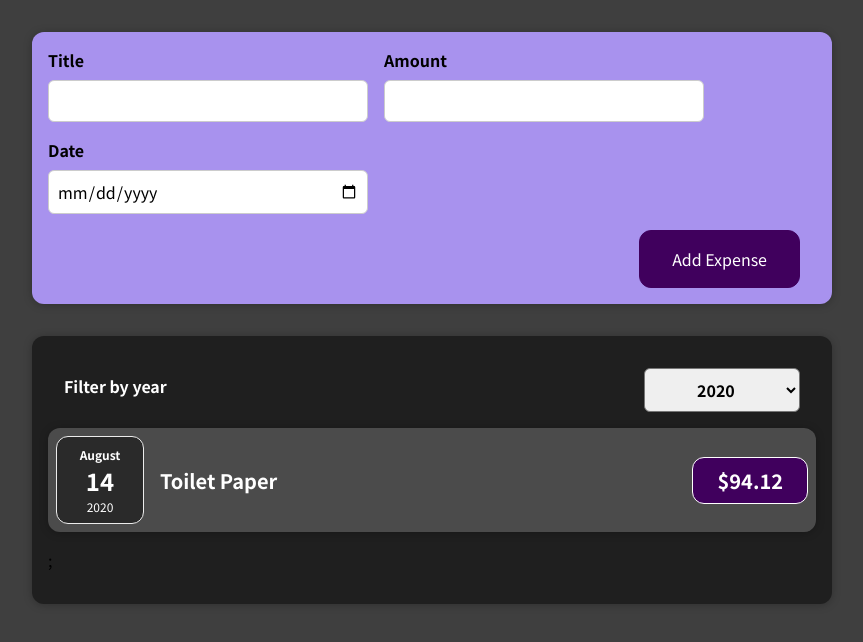
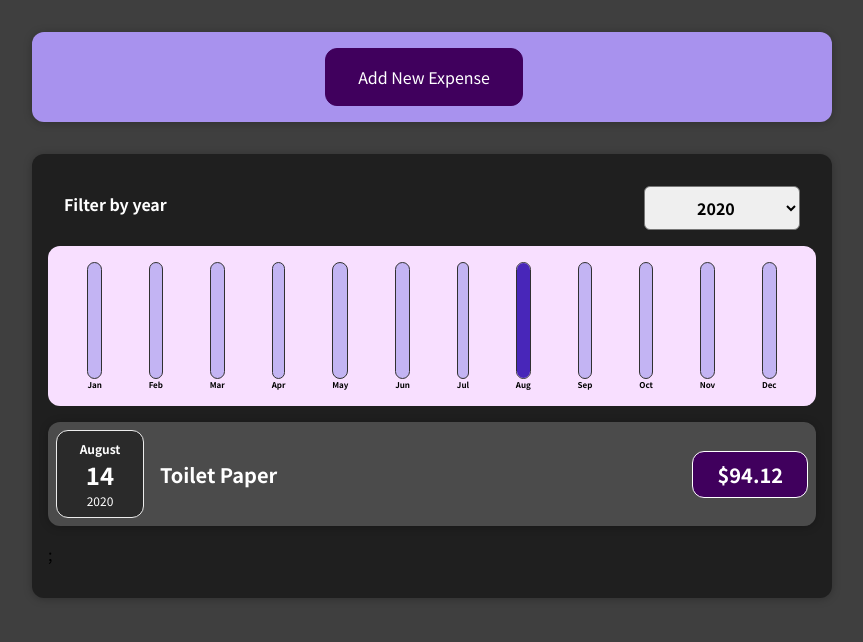
Before and after one commit to teaRain9/react-training, a React (Create React App) app: page / in a window 1280 px wide. Shown: the top 642 px of the page, without its empty margins (208-1071 px from the left). Built offline with nearby package versions, Linux system fonts and the light colour scheme.

Commit message:
project finished

```diff
--- /dev/null
+++ b/src/components/Chart/Chart.css
@@ -0,0 +1,9 @@
+.chart {
+    padding: 1rem;
+    border-radius: 12px;
+    background-color: #f8dfff;
+    text-align: center;
+    display: flex;
+    justify-content: space-around;
+    height: 10rem;
+}
--- /dev/null
+++ b/src/components/Chart/Chart.js
@@ -0,0 +1,21 @@
+import "./Chart.css"
+import ChartBar from "./ChartBar";
+
+const Chart = props => {
+    const dataPointsValues = props.dataPoints.map(data => data.value);
+    const totalMax = Math.max(...dataPointsValues)
+
+    return <div className="chart">
+        {props.dataPoints.map(dataPoint => (
+            <ChartBar
+                key={dataPoint.label}
+                value={dataPoint.value}
+                maxValue={totalMax}
+                label={dataPoint.label}
+            />
+            ))}
+            </div>
+
+};
+
+export default Chart;
--- /dev/null
+++ b/src/components/Chart/ChartBar.css
@@ -0,0 +1,30 @@
+.chart-bar {
+    height: 100%;
+    display: flex;
+    flex-direction: column;
+    align-items: center;
+}
+
+.chart-bar__inner {
+    height: 100%;
+    width: 100%;
+    border: 1px solid #313131;
+    border-radius: 12px;
+    background-color: #c3b4f3;
+    overflow: hidden;
+    display: flex;
+    flex-direction: column;
+    justify-content: flex-end;
+}
+
+.chart-bar__fill {
+    background-color: #4826b9;
+    width: 100%;
+    transition: all 0.3s ease-out;
+}
+
+.chart-bar__label {
+    font-weight: bold;
+    font-size: 0.5rem;
+    text-align: center;
+}
--- /dev/null
+++ b/src/components/Chart/ChartBar.js
@@ -0,0 +1,22 @@
+import "./ChartBar.css"
+
+
+const ChartBar = props => {
+
+    let barHeightFilled = "0%"
+
+    if (props.maxValue>0) {
+        barHeightFilled = (props.value / props.maxValue) * 100 + '%'
+    }
+    return <div className="chart-bar">
+         <div className="chart-bar__inner">
+             <div
+                 style={{height: barHeightFilled}}
+                 className="chart-bar__fill">
+             </div>
+         </div>
+         <div className="chart-bar__label">{props.label}</div>
+     </div>
+    };
+
+export default ChartBar;
--- a/src/components/expense/Expenses.js
+++ b/src/components/expense/Expenses.js
@@ -3,6 +3,7 @@
 import ExpensesFilter from "./ExpensesFilter";
 import {useState} from "react";
 import ExpenseList from "./ExpenseList";
+import ExpensesChart from "./ExpensesChart";
 
 const Expenses = (props) => {
     const [filteredYear, setFilteredYear] = useState('2020')
@@ -24,6 +25,8 @@
                                 onChangeFilter={filterChangeHandler}
                 />
 
+                <ExpensesChart expenses={filteredExpenses} />
+
                 <ExpenseList items={filteredExpenses} />
 
             </Card>
--- /dev/null
+++ b/src/components/expense/ExpensesChart.js
@@ -0,0 +1,27 @@
+import Chart from "../Chart/Chart";
+
+const ExpensesChart = props => {
+    const chartDataPoints = [
+        { label: 'Jan', value: 0 },
+        { label: 'Feb', value: 0 },
+        { label: 'Mar', value: 0 },
+        { label: 'Apr', value: 0 },
+        { label: 'May', value: 0 },
+        { label: 'Jun', value: 0 },
+        { label: 'Jul', value: 0 },
+        { label: 'Aug', value: 0 },
+        { label: 'Sep', value: 0 },
+        { label: 'Oct', value: 0 },
+        { label: 'Nov', value: 0 },
+        { label: 'Dec', value: 0 },
+    ]
+
+    for (let expense of props.expenses) {
+       const expenseMonth = expense.date.getMonth();
+       chartDataPoints[expenseMonth].value += expense.amount;
+
+    }
+    return <Chart dataPoints={chartDataPoints}/>
+}
+
+export default ExpensesChart;
--- a/src/components/newExpense/ExpenseForm.js
+++ b/src/components/newExpense/ExpenseForm.js
@@ -21,7 +21,7 @@
         event.preventDefault();
         const expenseData = {
             title : enteredTitle,
-            amount: enteredAmount,
+            amount: +enteredAmount,
             date: new Date(enteredDate)
         }
         setEnteredTitle('');
@@ -29,6 +29,7 @@
         setEnteredDate('')
         props.onSaveExpenseDate(expenseData)
     }
+
 
     return (
         <form onSubmit={submitHandler}>
@@ -47,6 +48,7 @@
                 </div>
             </div>
             <div className="new-expense__actions">
+                <button type="button" onClick={props.onCancel}>Cancel</button>
                 <button type="submit">Add Expense</button>
             </div>
         </form>
--- a/src/components/newExpense/NewExpense.js
+++ b/src/components/newExpense/NewExpense.js
@@ -1,20 +1,40 @@
 import './NewExpense.css'
 
 import ExpenseForm from "./ExpenseForm";
+import {useState} from "react";
 
 const NewExpense = (props) => {
 
+    let [isEditing, setIsEditing] = useState(false)
+
+    const startEditingHandler = () => {
+        setIsEditing(true);
+    }
+
+    const stopEditingHandler = () => {
+        setIsEditing(false);
+    }
+
+
     const saveExpenseDataHandler = (enteredExpenseData) => {
-        const expenceData = {
+        const expenseData = {
             ...enteredExpenseData,
             id: Math.random().toString()
         }
-        props.onAddExpense(expenceData)
+        props.onAddExpense(expenseData);
+        setIsEditing(false);
     }
+
+    if (!isEditing) {
+        return (
+            <div className="new-expense">
+                <button onClick={startEditingHandler}>Add New Expense</button>
+            </div>
+        )}
 
     return (
         <div className="new-expense">
-            <ExpenseForm onSaveExpenseDate={saveExpenseDataHandler}/>
+            <ExpenseForm onCancel={stopEditingHandler} onSaveExpenseDate={saveExpenseDataHandler}/>
         </div>
     )
 }
```
